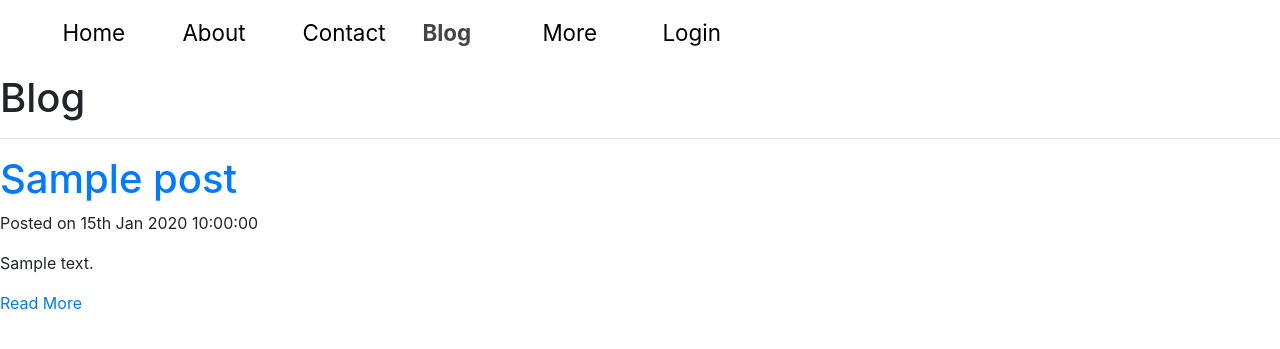
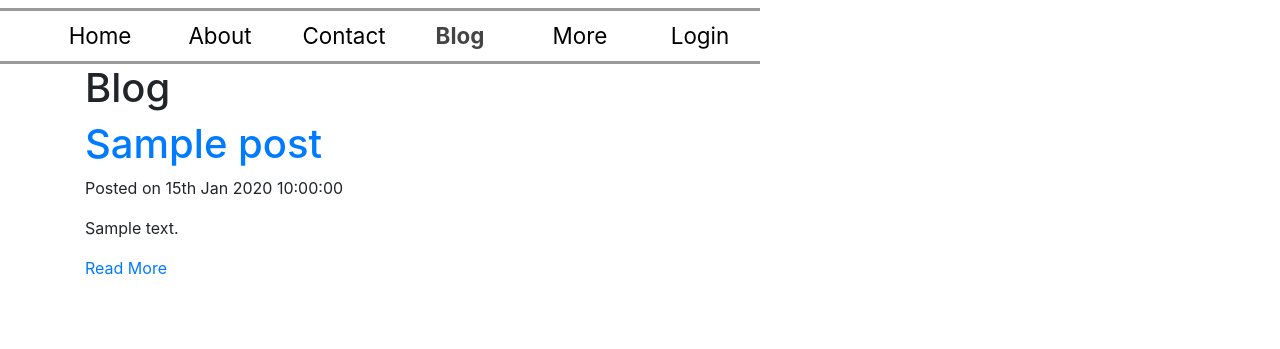
Before and after one commit to jmassarani/2300Final, a PHP site: page /blog.php in a window 1280 px wide. Shown: the part 48-397 px from the top of the page. Run offline with PHP 8.4, Linux system fonts and the light colour scheme; tables that the repository leaves empty or names only in its code hold one stand-in row (values such as "Sample post"); some libraries are stand-ins or nearby versions.

Commit message:
* added container styling

```diff
--- a/about.php
+++ b/about.php
@@ -23,6 +23,7 @@
             $current_page = "About";
             include "includes/nav.php"
         ?>
+        <div class="container">
             <div class="profile center-align col-sm-3">
                 <img src="images/RonniRabinPR.png" alt="profile-picture">
             </div>
@@ -31,5 +32,6 @@
             </div>
     <!--        TODO: add her resume here
             embedded link to pdf -->
+        </div>
 	</body>
 </html>
--- a/blog.php
+++ b/blog.php
@@ -23,10 +23,9 @@
             $current_page = "Blog";
             include "includes/nav.php"
         ?>
-        <div id="wrapper">
+    <div id="wrapper" class="container">
 
 		<h1>Blog</h1>
-		<hr />
 
 		<?php
                 $mysqli = new mysqli(DB_HOST, DB_USER, DB_PASSWORD, DB_NAME);
--- a/contact.php
+++ b/contact.php
@@ -23,6 +23,7 @@
             $current_page = "Contact";
             include "includes/nav.php"
         ?>
+        <div class="container">
             <form class = "contact_form" method = post>
                 <label>Name</label>
                 <input name="name" placeholder="Enter Your Name" required>*
@@ -33,7 +34,9 @@
                 <input name="phone" type="text" placeholder="(Optional)">
                 <label>Message</label>
                 <textarea name="message" placeholder="Type Here" required></textarea>
-            <input id="submit" name="submit" type="submit" value="Submit"> </form>
+                <input id="submit" name="submit" type="submit" value="Submit">
+            </form>
+        </div>
     </body>
 
 
--- a/login.php
+++ b/login.php
@@ -26,6 +26,7 @@
         ?>
 
 
+        <div class="container">
             <?php
             //adapted from provided code from login.php from piazza
             $post_username = filter_input( INPUT_POST, 'username', FILTER_SANITIZE_STRING );
@@ -165,6 +166,7 @@
 
                 ?>
             </div>
+        </div>
 
     </body>
 </html>
--- a/showpost.php
+++ b/showpost.php
@@ -30,7 +30,7 @@
 </head>
 <body>
 
-	<div id="wrapper">
+	<div id="wrapper" class="container">
 
 		<h1>Blog</h1>
 		<hr />
--- a/styles/home.css
+++ b/styles/home.css
@@ -14,6 +14,10 @@
     color: #8ea5be;
 }
 
+.container {
+    margin: 20px;
+}
+
 @media screen and (max-width: 699px) {
     .container {
         display: block;
--- a/styles/nav.css
+++ b/styles/nav.css
@@ -1,8 +1,10 @@
-nav ul {
+.nav ul {
     list-style: none;
-    background-color: #393a3f;
+/*    background-color: #393a3f;*/
     text-align: center;
     margin: 0;
+    border-bottom-style: outset;
+    border-top-style: inset;
 }
 .nav li {
     font-size: 1.2em;
```
Also changed, not shown: js/timeline.js (added, +33 -0 lines), logout.php (+4 -3 lines), 1 other file. Lines whose indentation alone changed are shown as unchanged.
